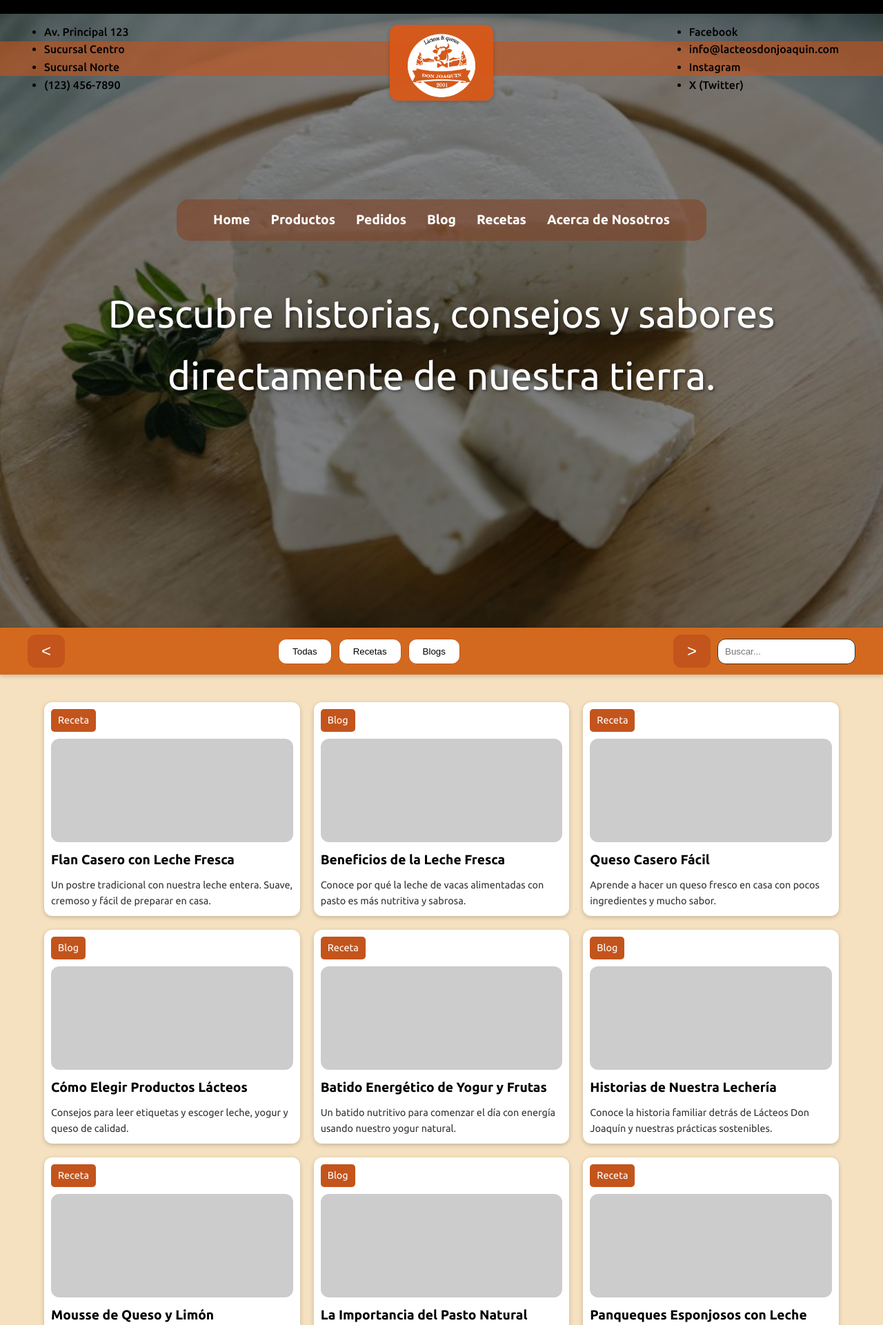
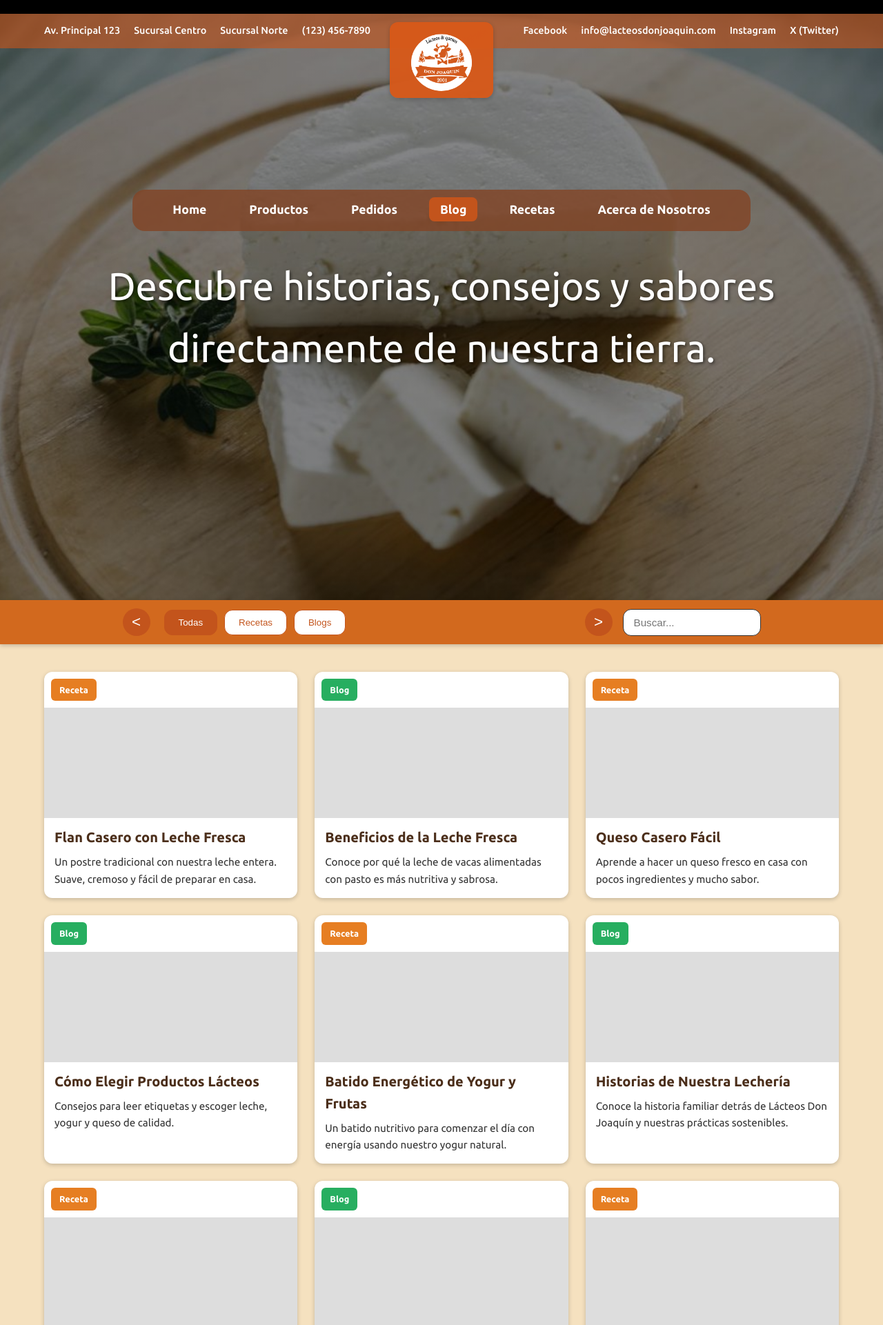
Before and after one commit to Fantastic-Dream-Team/Compra-y-Gestion-de-Leche, a PHP site: page /Blog.html in a window 1280 px wide. Shown: the top 1921 px of the page at 69% size. Run offline with PHP 8.4, Linux system fonts and the light colour scheme.

Commit message:
Update Blogcss.css

```diff
--- a/frontend/css/Blogcss.css
+++ b/frontend/css/Blogcss.css
@@ -1,9 +1,6 @@
-* {
-  margin: 0;
-  padding: 0;
-  box-sizing: border-box;
-}
-
+/* ========================================
+   VARIABLES GLOBALES
+   ======================================== */
 :root {
   --color-primario: #c3541c;
   --color-secundario: #d2691e;
@@ -19,57 +16,57 @@
   --fuente-principal: 'Ubuntu', sans-serif;
 }
 
+/* ========================================
+   RESETEO Y TIPOGRAFÍA
+   ======================================== */
+* {
+  margin: 0;
+  padding: 0;
+  box-sizing: border-box;
+}
+
 body {
   font-family: var(--fuente-principal);
   line-height: 1.6;
   color: var(--color-negro);
+  background-color: var(--color-gris-claro);
 }
 
-/* ===== HEADER PRINCIPAL ===== */
+/* ========================================
+   HEADER
+   ======================================== */
 header {
   background:
-    linear-gradient(rgba(0, 0, 0, 0.4), rgba(0, 0, 0, 0.4)), /* capa oscura */
-    url('../assets/images/BlogJD.jpg') no-repeat center center/cover;
+    linear-gradient(rgba(0, 0, 0, 0.4), rgba(0, 0, 0, 0.4)),
+    url('../assets/images/BlogJD.jpg') center/cover no-repeat;
+  min-height: 800px;
   position: relative;
-  min-height: 800px;
+  color: var(--color-blanco);
 }
 
-
-/* Barra superior */
 .top-bar {
   background: var(--color-negro);
   height: 20px;
 }
 
-/* Barra principal de contacto */
 #barra-principal {
   display: flex;
   justify-content: space-between;
   align-items: center;
-  margin-top: 40px;
+  background-color: rgba(195, 84, 28, 0.635);
+  padding: 0 5%;
   height: 50px;
-  background-color: rgba(195, 84, 28, 0.635);
-  width: 100%;
-  padding: 0 5%;
-  font-family: var(--fuente-principal);
+  color: var(--color-blanco);
   font-weight: 500;
-  color: var(--color-negro);
+  font-size: 0.9rem;
 }
 
-.informacion-contacto ul,
-.social-correo ul {
+#barra-principal ul {
   display: flex;
   list-style: none;
   gap: 20px;
 }
 
-.informacion-contacto ul li,
-.social-correo ul li {
-  font-size: 0.9rem;
-}
-
-
-/* Logo */
 .logo-container {
   position: absolute;
   top: 10%;
@@ -87,20 +84,20 @@
 }
 
 #logo {
-  width: 100px;
-  height: 100px;
+  width: 90px;
+  height: 90px;
   border-radius: 50%;
   object-fit: contain;
 }
 
-/* Navegación principal */
 nav ul {
   position: absolute;
   top: 35%;
   left: 50%;
   transform: translate(-50%, -50%);
-  background: rgba(130, 68, 37, 0.6);
-  width: 60%;
+  background: rgba(130, 68, 37, 0.8);
+  width: 70%;
+  max-width: 900px;
   height: 60px;
   border-radius: 18px;
   display: flex;
@@ -108,29 +105,32 @@
   justify-content: center;
   list-style: none;
   gap: 30px;
-  font-size: 1.2rem;
-  font-weight: 300;
+  font-size: 1.1rem;
+  z-index: 9;
 }
 
 nav ul li a {
   color: var(--color-blanco);
   text-decoration: none;
   font-weight: 600;
-  transition: opacity 0.3s ease;
+  padding: 8px 16px;
+  border-radius: 8px;
+  transition: all 0.3s ease;
 }
 
-nav ul li a:hover {
-  opacity: 0.8;
+nav ul li a:hover,
+nav ul li a.active {
+  background: var(--color-primario);
 }
+
 .bienvenida {
   min-height: 800px;
-  color: var(--color-blanco);
-  text-align: center;
-  padding: 120px 20px;
   display: flex;
   flex-direction: column;
   justify-content: center;
   align-items: center;
+  text-align: center;
+  padding: 0 20px;
 }
 
 .bienvenida h1 {
@@ -140,26 +140,15 @@
   text-shadow: 2px 2px 4px rgba(0, 0, 0, 0.5);
 }
 
-.bienvenida p {
-  font-size: 1.5rem;
-  max-width: 800px;
-  text-shadow: 1px 1px 2px rgba(0, 0, 0, 0.5);
-}
-
-/* ===== SECCIÓN BIENVENIDA ===== */
-.seccion-bienvenida {
-  padding: 60px 5%;
-  background-color: var(--color-gris-claro);
-}
-/* Sección de bienvenida */
-
-/* ===== CARRUSEL STICKY ===== */
+/* ========================================
+   CARRUSEL STICKY
+   ======================================== */
 .sticky-carousel {
   position: sticky;
   top: 0;
   background: var(--color-secundario);
-  padding: 10px;
-  z-index: 5;
+  padding: 12px 0;
+  z-index: 100;
   box-shadow: var(--sombra-suave);
 }
 
@@ -167,46 +156,83 @@
   display: flex;
   align-items: center;
   justify-content: center;
-  gap: 10px;
+  gap: 15px;
   max-width: 1200px;
-  margin: auto;
+  margin: 0 auto;
+  padding: 0 10px;
 }
 
 .arrow {
   background: var(--color-primario);
   color: var(--color-blanco);
   border: none;
-  padding: 10px 20px;
+  width: 40px;
+  height: 40px;
+  font-size: 1.4rem;
+  border-radius: 50%;
   cursor: pointer;
-  font-size: 1.5rem;
-  border-radius: var(--radio-borde);
+  display: flex;
+  align-items: center;
+  justify-content: center;
+  transition: all 0.3s ease;
+  flex-shrink: 0;
+}
+
+.arrow:hover {
+  background: var(--color-marron);
+  transform: scale(1.1);
 }
 
 .categories {
   display: flex;
   gap: 10px;
-  overflow: hidden;
+  overflow-x: auto;
+  scrollbar-width: none;
   flex: 1;
-  justify-content: center;
+  max-width: 600px;
+  padding: 0 5px;
 }
 
-.categories button {
+.categories::-webkit-scrollbar {
+  display: none;
+}
+
+.category-btn {
   background: var(--color-blanco);
   border: 1px solid var(--color-primario);
+  color: var(--color-primario);
   padding: 10px 20px;
-  cursor: pointer;
   border-radius: var(--radio-borde);
   font-weight: 500;
+  white-space: nowrap;
+  cursor: pointer;
+  transition: all 0.3s ease;
+  flex-shrink: 0;
 }
 
-input[type="search"] {
-  padding: 10px;
+.category-btn.active,
+.category-btn:hover {
+  background: var(--color-primario);
+  color: var(--color-blanco);
+}
+
+#search-input {
+  padding: 10px 15px;
   border: 1px solid var(--color-gris);
   border-radius: var(--radio-borde);
   width: 200px;
+  font-size: 0.95rem;
+  flex-shrink: 0;
 }
 
-/* ===== SECCIÓN DE POSTS ===== */
+#search-input:focus {
+  outline: 2px solid var(--color-primario);
+  border-color: var(--color-primario);
+}
+
+/* ========================================
+   POSTS
+   ======================================== */
 .blog-posts {
   padding: 40px 5%;
   background-color: var(--color-naranja-claro);
@@ -214,70 +240,145 @@
 
 .grid {
   display: grid;
-  grid-template-columns: repeat(3, 1fr);
-  gap: 20px;
+  grid-template-columns: repeat(auto-fill, minmax(300px, 1fr));
+  gap: 25px;
   max-width: 1200px;
-  margin: auto;
+  margin: 0 auto;
 }
 
 .card {
   background: var(--color-blanco);
-  padding: 10px;
   border-radius: var(--radio-borde);
+  overflow: hidden;
   box-shadow: var(--sombra-suave);
-  text-align: left;
+  transition: transform 0.3s ease;
+  display: block;
+}
+
+.card:hover {
+  transform: translateY(-5px);
 }
 
 .label {
-  background: var(--color-primario);
-  color: var(--color-blanco);
-  padding: 5px 10px;
-  border-radius: 5px;
   display: inline-block;
-  font-size: 0.9rem;
-  margin-bottom: 10px;
+  padding: 6px 12px;
+  border-radius: 6px;
+  font-size: 0.8rem;
+  font-weight: 600;
+  margin: 10px;
 }
 
+.label.receta { background: #e67e22; color: white; }
+.label.blog { background: #27ae60; color: white; }
+
 .img-placeholder {
-  background: #ccc;
-  height: 150px;
+  background: #ddd;
+  height: 160px;
   width: 100%;
-  border-radius: var(--radio-borde);
 }
 
-h3 {
-  font-size: 1.2rem;
-  margin: 10px 0;
+.card h3 {
+  margin: 12px 15px 8px;
+  font-size: 1.25rem;
+  color: var(--color-marron);
 }
 
-p {
-  font-size: 0.9rem;
+.card p {
+  margin: 0 15px 15px;
+  font-size: 0.95rem;
   color: var(--color-gris);
 }
 
-/* ===== PAGINACIÓN ===== */
+/* ========================================
+   PAGINACIÓN
+   ======================================== */
 .pagination {
   display: flex;
   justify-content: center;
-  gap: 10px;
+  align-items: center;
+  gap: 8px;
   margin: 40px 0;
-  padding-bottom: 20px;
+  flex-wrap: wrap;
 }
 
 .pagination button {
   background: var(--color-primario);
   color: var(--color-blanco);
   border: none;
-  padding: 10px 20px;
+  width: 40px;
+  height: 40px;
+  font-size: 1.3rem;
+  border-radius: 50%;
   cursor: pointer;
-  font-size: 1.5rem;
-  border-radius: var(--radio-borde);
+  transition: all 0.3s ease;
 }
 
-.pagination span {
+.pagination button:disabled {
+  background: #ccc;
+  cursor: not-allowed;
+}
+
+.pagination button:hover:not(:disabled) {
+  background: var(--color-marron);
+  transform: scale(1.1);
+}
+
+.page-number {
   background: var(--color-naranja-claro);
-  padding: 10px 15px;
-  border-radius: var(--radio-borde);
+  color: var(--color-marron);
+  width: 40px;
+  height: 40px;
+  display: flex;
+  align-items: center;
+  justify-content: center;
+  border-radius: 50%;
   cursor: pointer;
   font-weight: 500;
+  transition: all 0.3s ease;
 }
+
+.page-number.active {
+  background: var(--color-primario);
+  color: white;
+  font-weight: 700;
+}
+
+.page-number:hover:not(.active) {
+  background: #f0c14b;
+}
+
+/* ========================================
+   RESPONSIVE
+   ======================================== */
+@media (max-width: 768px) {
+  nav ul {
+    width: 90%;
+    gap: 15px;
+    font-size: 1rem;
+  }
+
+  .bienvenida h1 {
+    font-size: 2.5rem;
+  }
+
+  .carousel-container {
+    flex-direction: column;
+    gap: 10px;
+  }
+
+  .categories,
+  #search-input,
+  .arrow {
+    order: 2;
+    width: 100%;
+  }
+
+  #search-input {
+    max-width: 300px;
+    order: 1;
+  }
+
+  .arrow {
+    display: none; /* Ocultar flechas en móvil si no hay scroll */
+  }
+}
```
